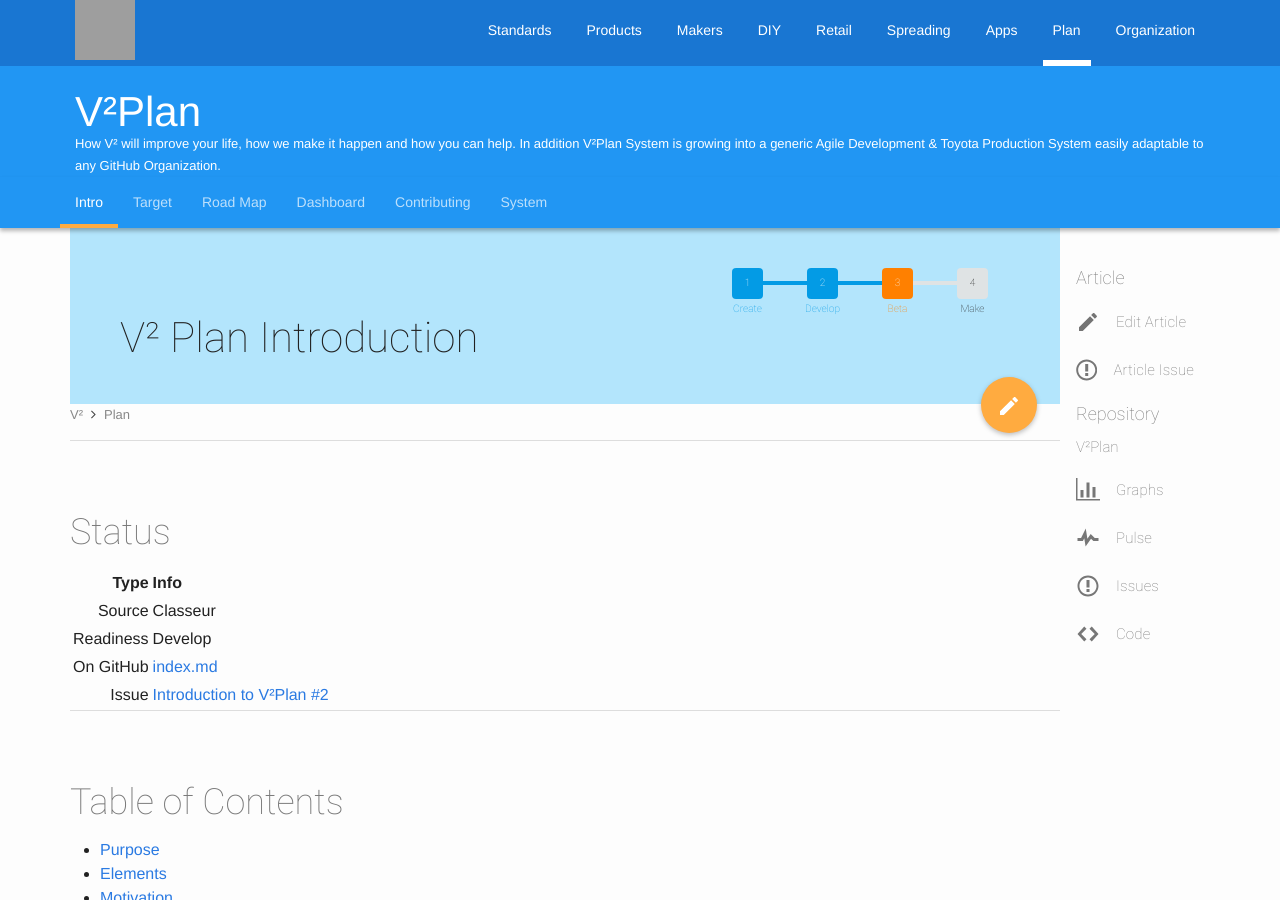
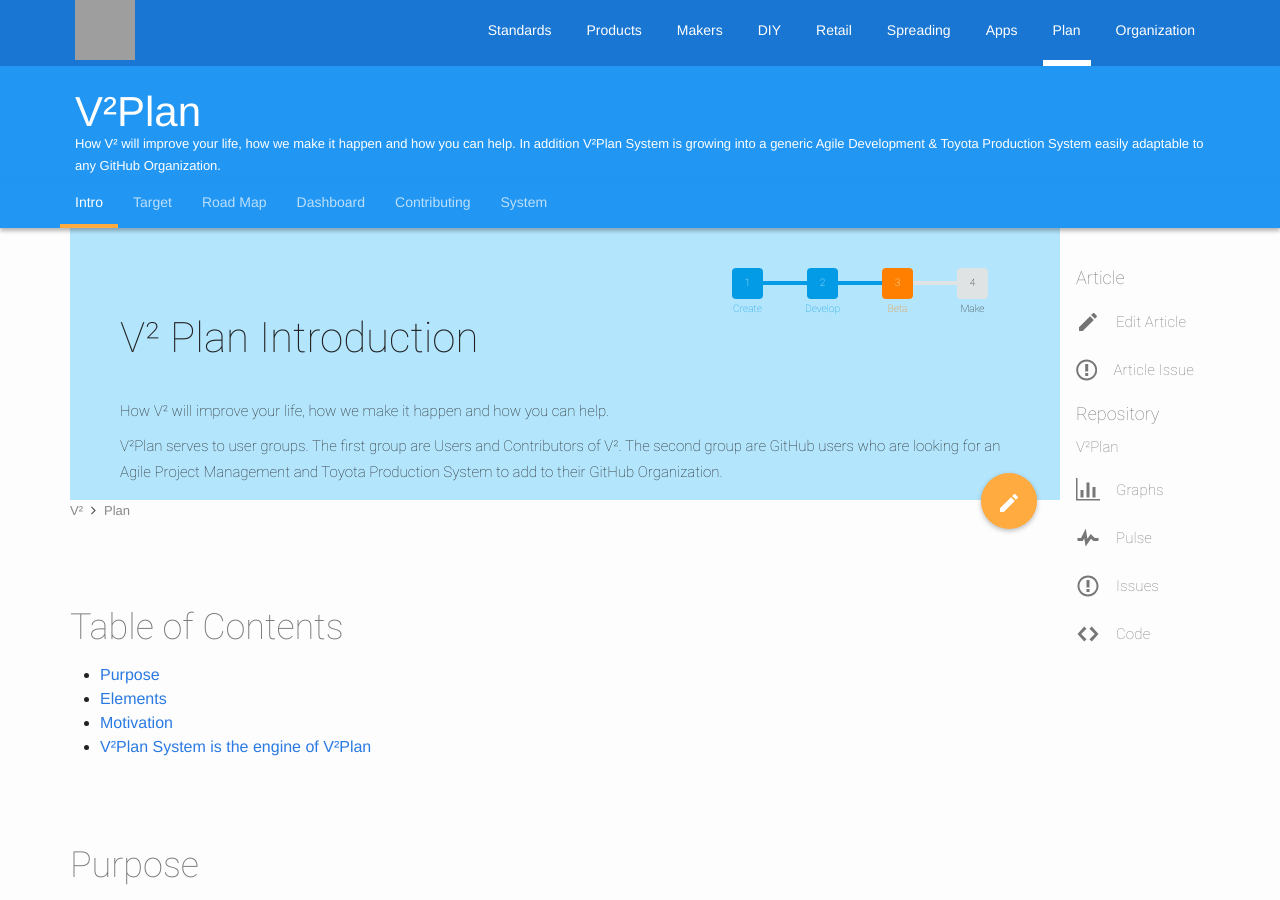
Before and after one commit to V-Squared/v2-Plan, a Jekyll site: the page built from index.md, in a window 1280 px wide and 900 px high. Built offline with Jekyll 4.4.1, drawn with Linux system fonts in a browser that asks for light colours; grey boxes are pictures that could not be loaded.

Commit message:
Updated Front Matter and Introduction to new Nav

```diff
--- a/index.md
+++ b/index.md
@@ -1,25 +1,12 @@
 ---
 layout: page
-menu: Intro
 title: V² Plan Introduction
-description: How V² will improve your life, how we make it happen and how you can help. In addition V²Plan System is growing into a generic Agile Development & Toyota Production System easily adaptable to any GitHub Organization.
-breadcrumbs: Intro
-order: 1
+subtitle: How V² will improve your life, how we make it happen and how you can help.
+abstract: V²Plan serves to user groups. The first group are Users and Contributors of V². The second group are GitHub users who are looking for an Agile Project Management and Toyota Production System to add to their GitHub Organization.
+issueNo: 93
 ---
 
 
---------------------------
-
-# Status
-
-| Type  | Info |
-|------:|:-----|
-| Source | Classeur |
-| Readiness | Develop |
-| On GitHub | [index.md](https://github.com/V-Squared/v2-Plan/blob/gh-pages/index.md) |
-| Issue | [ Introduction to V²Plan #2](https://github.com/V-Squared/v2-Plan/issues/2) |
-
---------------------------
 
 
 # Table of Contents
```
